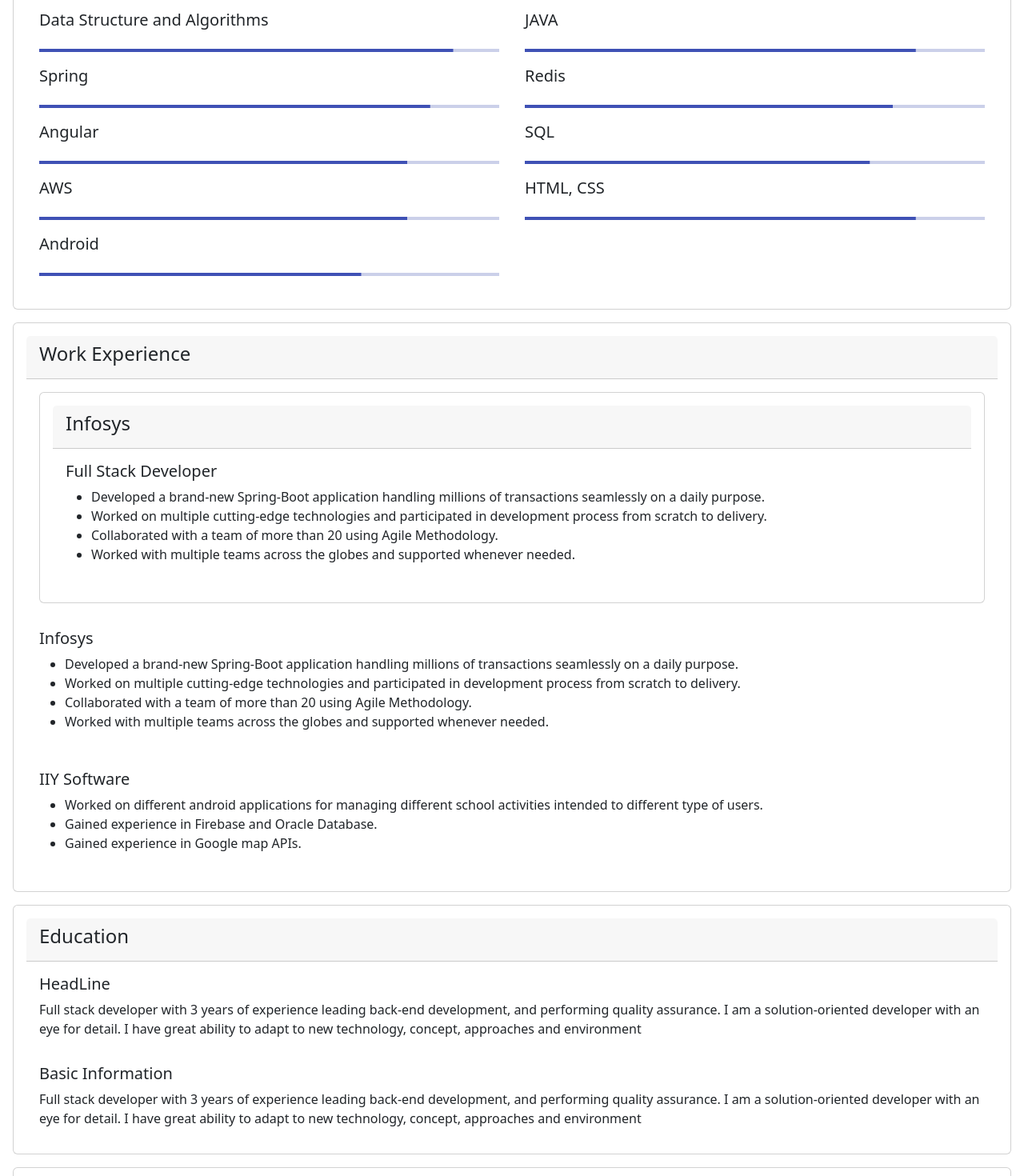
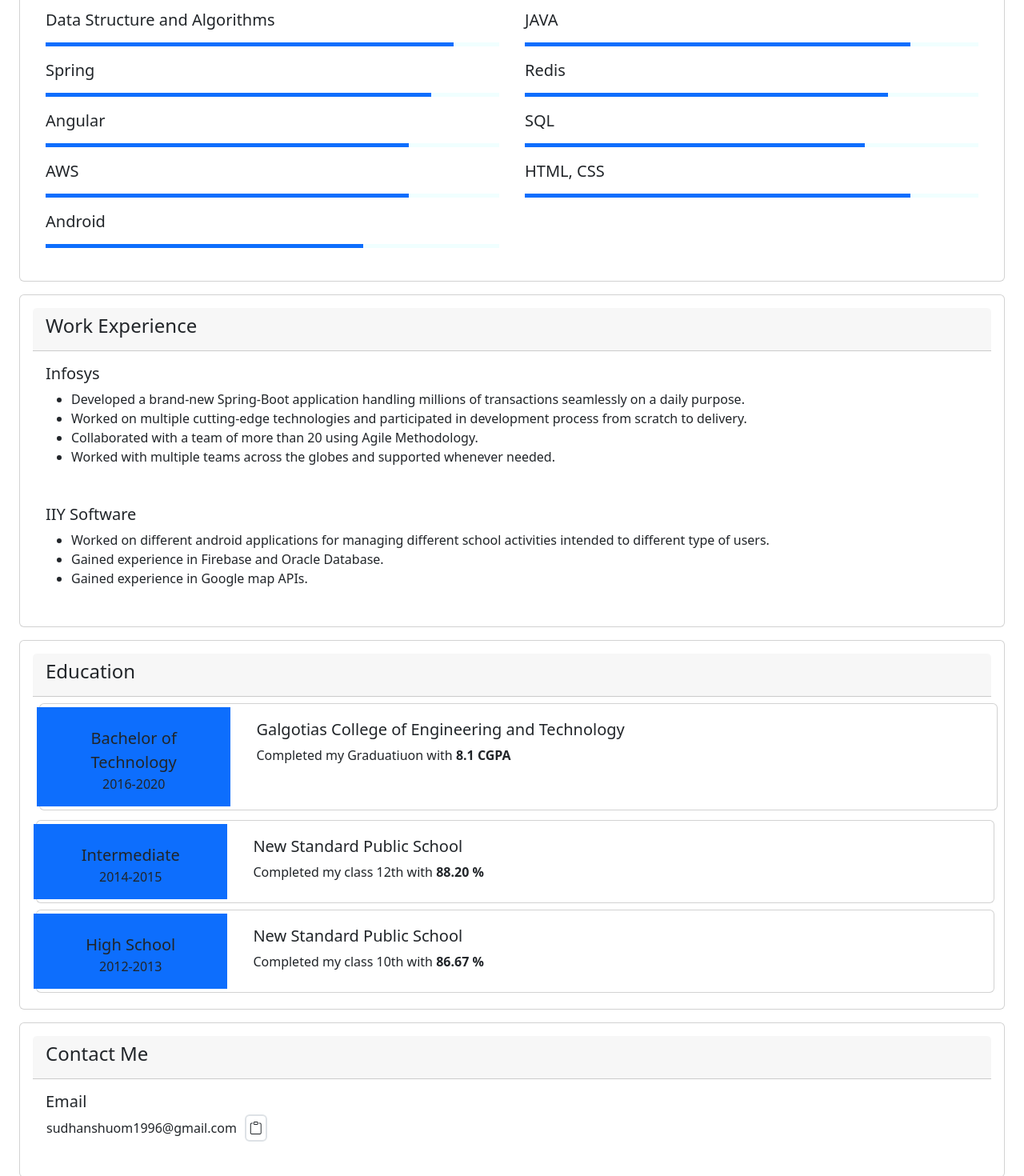
Before and after one commit to sudhanshuom/portfolio, an Angular app: page / in a window 1280 px wide. Shown: the part 900-2370 px from the top of the page at 80% size. Built offline with nearby package versions, Linux system fonts and the light colour scheme.

Commit message:
added animations

```diff
--- a/angular.json
+++ b/angular.json
@@ -22,6 +22,7 @@
             "styles": [
               "node_modules/bootstrap/scss/bootstrap.scss",
               "node_modules/bootstrap-icons/font/bootstrap-icons.css",
+              "node_modules/aos/dist/aos.css",
               "src/styles.css"
             ],
             "scripts": []
--- a/src/app/app.component.html
+++ b/src/app/app.component.html
@@ -18,17 +18,20 @@
     </li>
   </ul>
 </nav>
+
+<div class="px-2" style="max-width: 100%!important; height: auto; overflow: hidden!important;">
   <div>
     <div>
-    <div class="text-center pt-3">
-      <img src="..\assets\images\my.jpg" alt="image" class="rounded-circle" style="max-width: 200px" />
+      <div class="text-center pt-3 placeholder-glow">
+        <img class="placeholder" src="..\assets\images\my.jpg" alt="image" class="rounded-circle"
+          style="max-width: 200px" />
         <h3 class="mx-auto mt-4">SUDHANSHU GUPTA</h3>
         <p class="mx-auto mt-n3 lead">FULL STACK DEVELOPER</p>
       </div>
     </div>
   </div>
   <div data-bs-spy="scroll" data-bs-target="#navbar" data-bs-offset="0" class="scrollspy-example" tabindex="0">
-  <div id="about">
+    <div id="about" data-aos="fade-left">
       <div class="card m-3 p-3">
         <div class="card-header">
           <h4>About Me</h4>
@@ -36,7 +39,8 @@
         <div class="card-body">
           <h5 class="card-title">Headline</h5>
           <p class="card-text lead">Full stack developer with 3 years of experience leading back-end development, and
-          performing quality assurance. I am a solution-oriented developer with an eye for detail. I have great ability
+            performing quality assurance. I am a solution-oriented developer with an eye for detail. I have great
+            ability
             to adapt to new technology, concept, approaches and environment</p>
         </div>
         <div class="card-body">
@@ -62,7 +66,7 @@
         </div>
       </div>
     </div>
-  <div id="skills">
+    <div id="skills" data-aos="zoom-in">
       <div class="card m-3 p-3">
         <div class="card-header">
           <h4>Skills</h4>
@@ -72,13 +76,19 @@
             <td class="px-2" width="50%">
               <div class="card-body">
                 <h5 class="card-title">Data Structure and Algorithms</h5>
-              <mat-progress-bar class="mt-4" mode="determinate" value="90" color="primary"></mat-progress-bar>
+                <div class="mt-3" style="width: 100%; height: 5px; background: azure;">
+                  <div data-aos="zoom-in-right" data-aos-duration="1500" data-aos-easing="ease-in-sine"
+                    style="width: 90%; height: 5px; background: #0d6efd;"></div>
+                </div>
               </div>
             </td>
             <td class="px-2" width="50%">
               <div class="card-body">
                 <h5 class="card-title">JAVA</h5>
-              <mat-progress-bar class="mt-4" mode="determinate" value="85" color="primary"></mat-progress-bar>
+                <div class="mt-3" style="width: 100%; height: 5px; background: azure;">
+                  <div data-aos="zoom-in-right" data-aos-duration="1500" data-aos-easing="ease-in-sine"
+                    style="width: 85%; height: 5px; background: #0d6efd;"></div>
+                </div>
               </div>
             </td>
           </tr>
@@ -86,13 +96,19 @@
             <td class="px-2" width="50%">
               <div class="card-body">
                 <h5 class="card-title">Spring</h5>
-              <mat-progress-bar class="mt-4" mode="determinate" value="85" color="primary"></mat-progress-bar>
+                <div class="mt-3" style="width: 100%; height: 5px; background: azure;">
+                  <div data-aos="zoom-in-right" data-aos-duration="1500" data-aos-easing="ease-in-sine"
+                    style="width: 85%; height: 5px; background: #0d6efd;"></div>
+                </div>
               </div>
             </td>
             <td class="px-2" width="50%">
               <div class="card-body">
                 <h5 class="card-title">Redis</h5>
-              <mat-progress-bar class="mt-4" mode="determinate" value="80" color="primary"></mat-progress-bar>
+                <div class="mt-3" style="width: 100%; height: 5px; background: azure;">
+                  <div data-aos="zoom-in-right" data-aos-duration="1500" data-aos-easing="ease-in-sine"
+                    style="width: 80%; height: 5px; background: #0d6efd;"></div>
+                </div>
               </div>
             </td>
           </tr>
@@ -100,13 +116,19 @@
             <td class="px-2" width="50%">
               <div class="card-body">
                 <h5 class="card-title">Angular</h5>
-              <mat-progress-bar class="mt-4" mode="determinate" value="80" color="primary"></mat-progress-bar>
+                <div class="mt-3" style="width: 100%; height: 5px; background: azure;">
+                  <div data-aos="zoom-in-right" data-aos-duration="1500" data-aos-easing="ease-in-sine"
+                    style="width: 80%; height: 5px; background: #0d6efd;"></div>
+                </div>
               </div>
             </td>
             <td class="px-2" width="50%">
               <div class="card-body">
                 <h5 class="card-title">SQL</h5>
-              <mat-progress-bar class="mt-4" mode="determinate" value="75" color="primary"></mat-progress-bar>
+                <div class="mt-3" style="width: 100%; height: 5px; background: azure;">
+                  <div data-aos="zoom-in-right" data-aos-duration="1500" data-aos-easing="ease-in-sine"
+                    style="width: 75%; height: 5px; background: #0d6efd;"></div>
+                </div>
               </div>
             </td>
           </tr>
@@ -114,13 +136,19 @@
             <td class="px-2" width="50%">
               <div class="card-body">
                 <h5 class="card-title">AWS</h5>
-              <mat-progress-bar class="mt-4" mode="determinate" value="80" color="primary"></mat-progress-bar>
+                <div class="mt-3" style="width: 100%; height: 5px; background: azure;">
+                  <div data-aos="zoom-in-right" data-aos-duration="1500" data-aos-easing="ease-in-sine"
+                    style="width: 80%; height: 5px; background: #0d6efd;"></div>
+                </div>
               </div>
             </td>
             <td class="px-2" width="50%">
               <div class="card-body">
                 <h5 class="card-title">HTML, CSS</h5>
-              <mat-progress-bar class="mt-4" mode="determinate" value="85" color="primary"></mat-progress-bar>
+                <div class="mt-3" style="width: 100%; height: 5px; background: azure;">
+                  <div data-aos="zoom-in-right" data-aos-duration="1500" data-aos-easing="ease-in-sine"
+                    style="width: 85%; height: 5px; background: #0d6efd;"></div>
+                </div>
               </div>
             </td>
           </tr>
@@ -128,35 +156,20 @@
             <td class="px-2" width="50%">
               <div class="card-body">
                 <h5 class="card-title">Android</h5>
-              <mat-progress-bar class="mt-4" mode="determinate" value="70" color="primary"></mat-progress-bar>
+                <div class="mt-3" style="width: 100%; height: 5px; background: azure;">
+                  <div data-aos="zoom-in-right" data-aos-duration="1500" data-aos-easing="ease-in-sine"
+                    style="width: 70%; height: 5px; background: #0d6efd;"></div>
+                </div>
               </div>
             </td>
           </tr>
         </table>
       </div>
-    <div id="experience">
+    </div>
+    <div id="experience" data-aos="zoom-in">
       <div class="card m-3 p-3">
         <div class="card-header">
           <h4>Work Experience</h4>
-        </div>
-        <div class="card m-3 p-3">
-          <div class="card-header">
-            <h4>Infosys</h4>
-          </div>
-          <div class="card-body">
-            <h5 class="card-title">Full Stack Developer</h5>
-            <div class="card-text">
-              <ul>
-                <li>Developed a brand-new Spring-Boot application handling millions of transactions seamlessly on a daily
-                  purpose. </li>
-                <li>Worked on multiple cutting-edge technologies and participated in development process from scratch to
-                  delivery.</li>
-                <li>Collaborated with a team of more than 20 using Agile Methodology.</li>
-                <li>Worked with multiple teams across the globes and supported whenever needed. </li>
-              </ul>
-            </div>
-            <!-- <a href="#" class="btn btn-primary">Go somewhere</a> -->
-          </div>
         </div>
         <div class="card-body">
           <h5 class="card-title">Infosys</h5>
@@ -169,6 +182,8 @@
               <li>Collaborated with a team of more than 20 using Agile Methodology.</li>
               <li>Worked with multiple teams across the globes and supported whenever needed. </li>
             </ul>
+
+
           </div>
           <!-- <a href="#" class="btn btn-primary">Go somewhere</a> -->
         </div>
@@ -176,7 +191,8 @@
           <h5 class="card-title">IIY Software</h5>
           <div class="card-text">
             <ul>
-              <li>Worked on different android applications for managing different school activities intended to different type of users. </li>
+              <li>Worked on different android applications for managing different school activities intended to
+                different type of users. </li>
               <li>Gained experience in Firebase and Oracle Database.</li>
               <li>Gained experience in Google map APIs.</li>
             </ul>
@@ -185,30 +201,71 @@
         </div>
       </div>
     </div>
-    <div id="education">
+    <div id="education" data-aos="zoom-in">
       <div class="card m-3 p-3">
         <div class="card-header">
           <h4>Education</h4>
         </div>
-        <div class="card-body">
-          <h5 class="card-title">HeadLine</h5>
-          <p class="card-text">Full stack developer with 3 years of experience leading back-end development, and
-            performing quality assurance. I am a solution-oriented developer with an eye for detail. I have great
-            ability
-            to adapt to new technology, concept, approaches and environment</p>
-          <!-- <a href="#" class="btn btn-primary">Go somewhere</a> -->
-        </div>
-        <div class="card-body">
-          <h5 class="card-title">Basic Information</h5>
-          <p class="card-text">Full stack developer with 3 years of experience leading back-end development, and
-            performing quality assurance. I am a solution-oriented developer with an eye for detail. I have great
-            ability
-            to adapt to new technology, concept, approaches and environment</p>
-          <!-- <a href="#" class="btn btn-primary">Go somewhere</a> -->
+        <div class="card m-2 p-1" style="width: 100%; min-height: 100px;">
+          <div class="row">
+            <div class="container text-center mx-1" style="width: 20%; background: #0d6efd;" data-aos="fade-right">
+              <div class="row align-items-center">
+                <div class="col">
+                  <br>
+                  <p class="lead m-0">Bachelor of Technology</p>
+                  <p>2016-2020</p>
                 </div>
               </div>
             </div>
-    <div id="contact">
+            <div class="col" data-aos="fade-left">
+              <div class="card-body">
+                <h5 class="card-title">Galgotias College of Engineering and Technology</h5>
+                <p class="card-text">Completed my Graduatiuon with <b>8.1 CGPA</b></p>
+              </div>
+            </div>
+          </div>
+        </div>
+        <div class="card m-1 p-1" style="width: 100%;">
+          <div class="row">
+            <div class="container text-center mx-1" style="width: 20%; background: #0d6efd;" data-aos="fade-right">
+              <div class="row align-items-center">
+                <div class="col">
+                  <br>
+                  <p class="lead m-0">Intermediate</p>
+                  <p>2014-2015</p>
+                </div>
+              </div>
+            </div>
+            <div class="col" data-aos="fade-left">
+              <div class="card-body">
+                <h5 class="card-title">New Standard Public School</h5>
+                <p class="card-text">Completed my class 12th with <b>88.20 %</b></p>
+              </div>
+            </div>
+          </div>
+        </div>
+        <div class="card m-1 p-1" style="width: 100%;">
+          <div class="row">
+            <div class="container text-center mx-1" style="width: 20%; background: #0d6efd;" data-aos="fade-right">
+              <div class="row align-items-center">
+                <div class="col">
+                  <br>
+                  <p class="lead m-0">High School</p>
+                  <p>2012-2013</p>
+                </div>
+              </div>
+            </div>
+            <div class="col" data-aos="fade-left">
+              <div class="card-body">
+                <h5 class="card-title">New Standard Public School</h5>
+                <p class="card-text">Completed my class 10th with <b>86.67 %</b></p>
+              </div>
+            </div>
+          </div>
+        </div>
+      </div>
+    </div>
+    <div id="contact" data-aos="zoom-in">
       <div class="card m-3 p-3">
         <div class="card-header">
           <h4>Contact Me</h4>
@@ -231,3 +288,4 @@
       </div>
     </div>
   </div>
+</div>
--- a/tsconfig.json
+++ b/tsconfig.json
@@ -21,7 +21,8 @@
     "lib": [
       "es2020",
       "dom"
-    ]
+    ],
+    "allowSyntheticDefaultImports": true
   },
   "angularCompilerOptions": {
     "enableI18nLegacyMessageIdFormat": false,
```
Also changed, not shown: package.json (+4 -3 lines), src/app/app.component.ts (+25 -0 lines), 1 other file (tests, documents, lock files or other folders). Lines whose indentation alone changed are shown as unchanged.
